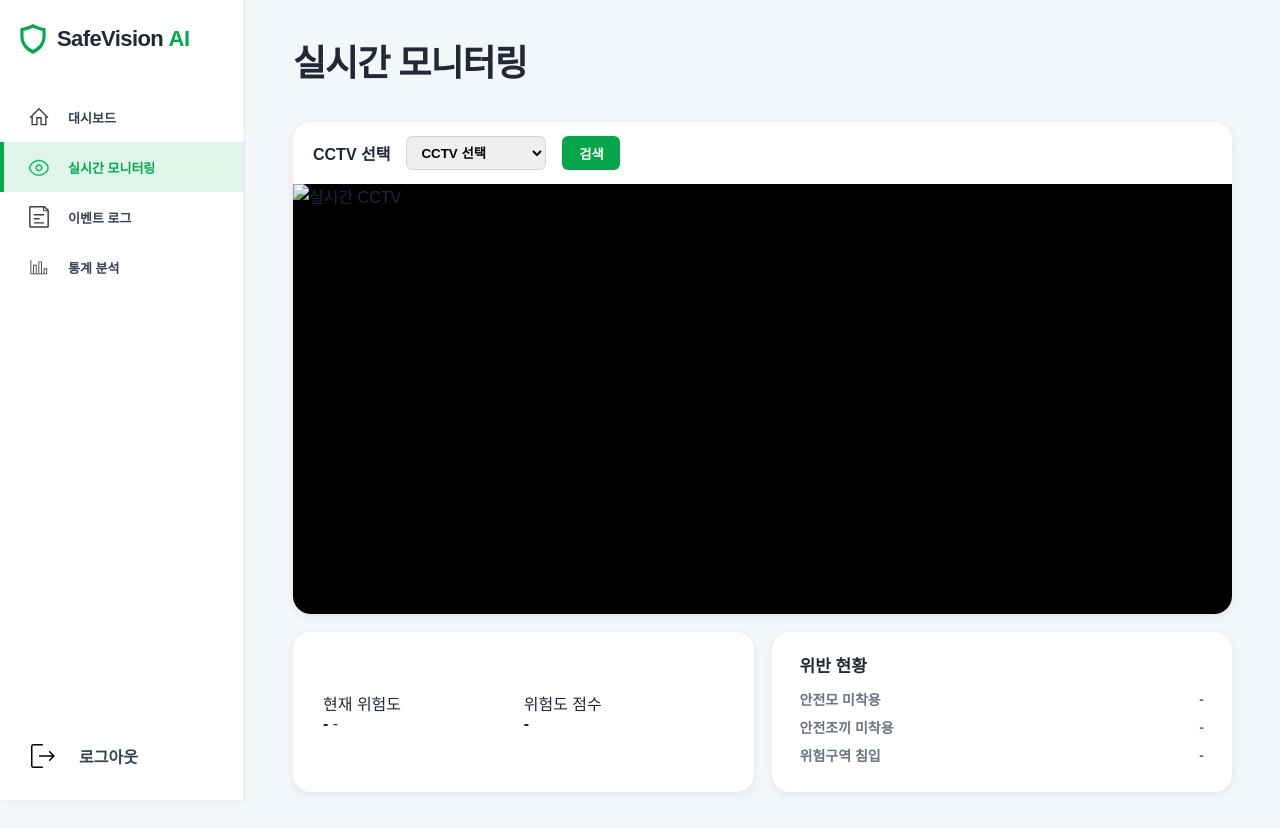
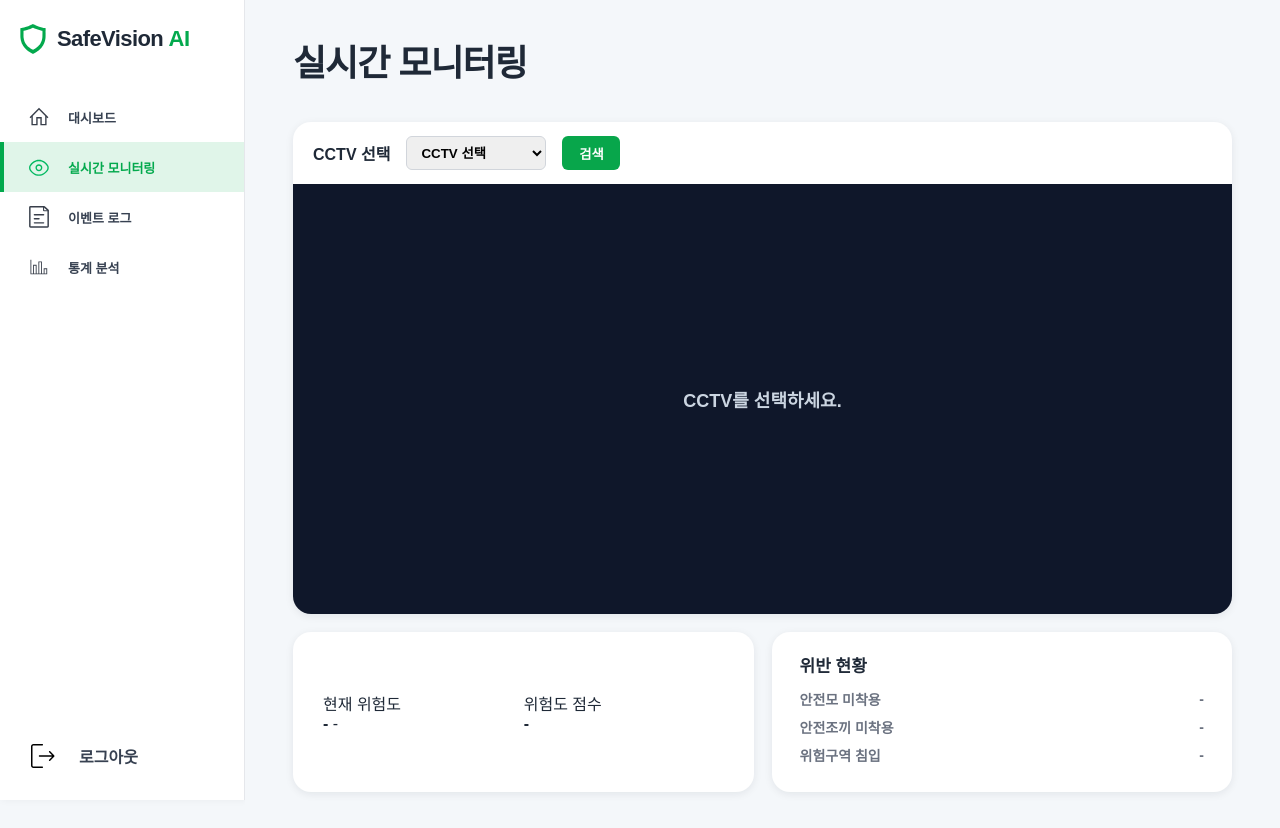
Before and after one commit to shin480/SafeVision-AI, a Flask app: page /monitoring in a window 1280 px wide. Run offline with Flask 3, Linux system fonts and the light colour scheme; data that the repository does not hold is empty; some web fonts are replaced.

Commit message:
cctv 연결

```diff
--- a/static/css/monitoring.css
+++ b/static/css/monitoring.css
@@ -34,6 +34,9 @@ body {
     object-fit:cover;
 }
 
+.hidden {
+  display: none;
+}
 
 .monitor-card {
   width: 100%;
@@ -79,8 +82,19 @@ body {
 .video-box {
   width: 100%;
   height: 430px;
-  background: #000;
+  background: #0f172a;
+  display: flex;
+  align-items: center;
+  justify-content: center;
+  overflow: hidden;
 }
+
+.video-placeholder {
+  color: #cbd5e1;
+  font-size: 18px;
+  font-weight: 700;
+}
+
 
 /* =======================
    하단 카드
--- a/static/js/monitoring.js
+++ b/static/js/monitoring.js
@@ -174,12 +174,22 @@ async function loadMonitoringStatus(cctvId) {
 
 function updateVideoFeed(cctvId) {
   const video = document.querySelector("#cctvVideo");
+  const placeholder = document.querySelector("#videoPlaceholder");
 
-  if (!video || !cctvId) {
+  if (!video || !placeholder) {
+    return;
+  }
+
+  if (!cctvId) {
+    video.removeAttribute("src");
+    video.classList.add("hidden");
+    placeholder.classList.remove("hidden");
     return;
   }
 
   video.src = `/api/video-feed/${cctvId}`;
+  video.classList.remove("hidden");
+  placeholder.classList.add("hidden");
 }
 
 function initMonitoring() {
--- a/templates/monitoring.html
+++ b/templates/monitoring.html
@@ -26,12 +26,11 @@
       </div>
 
       <div class="video-box" id="videoBox">
-        <img
-            id="cctvVideo"
-            class="cctv-video"
-            src=""
-            alt="실시간 CCTV"
-        >
+        <div id="videoPlaceholder" class="video-placeholder">
+          CCTV를 선택하세요.
+        </div>
+
+        <img id="cctvVideo" class="cctv-video hidden" alt="실시간 CCTV">
       </div>
     </section>
 
```
